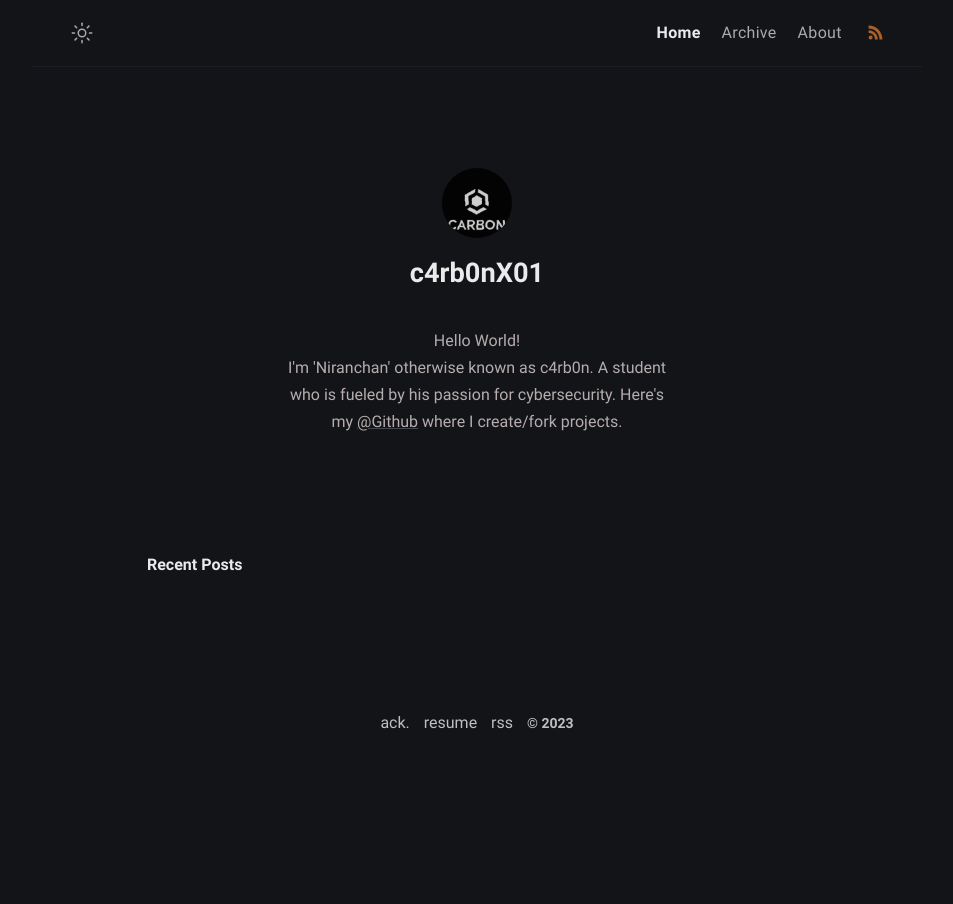
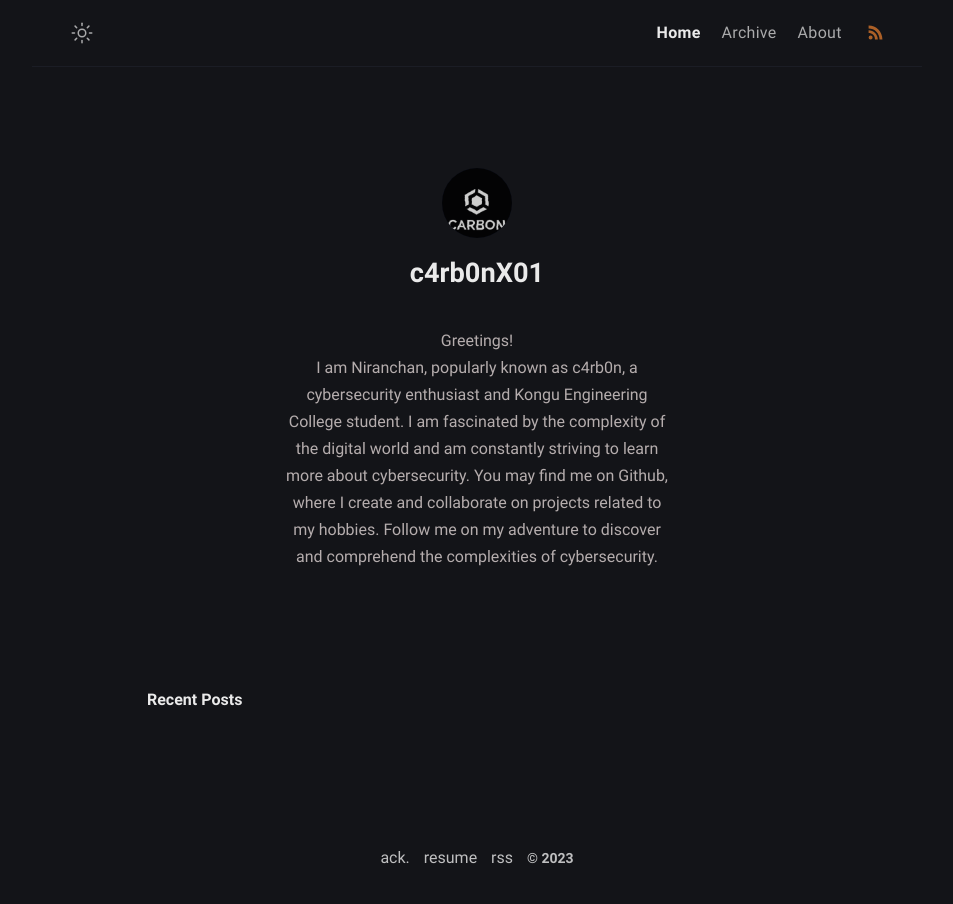
Before and after one commit to c4rb0nX01/c4rb0n.github.io, a Jekyll site: the page built from index.md, in a window 1280 px wide. Shown: the whole page, without its empty margins (163-1116 px from the left). Built offline with Jekyll 4.4.1, drawn with Linux system fonts in a browser that asks for light colours.

Commit message:
Update _config.yml

```diff
--- a/_config.yml
+++ b/_config.yml
@@ -1,8 +1,7 @@
 # Site settings
 title: c4rb0n
 description: >- # site description
-  I'm 'Niranchan' otherwise known as c4rb0n. A student who is fueled by his passion for cybersecurity.
-  Here's my <a href="https://github.com/c4rb0nX01/" target="_blank" rel="noopener">@Github</a> where I create/fork projects.
+  A student who is fueled by his passion for cybersecurity.
 lang: en-US # default lang
 timezone: Asia/kolkata # set your timezone
 image: assets/img/ogp.png # This image used for Open Graph more info https://ogp.me/
@@ -13,11 +12,10 @@ mode: dark # default theme "dark" | "light"
 author:
   name: c4rb0nX01 # author name
   bio: >- # tell to the world
-    <br>Hello World!<br/>
-    I'm 'Niranchan' otherwise known as c4rb0n. A student who is fueled by his passion for cybersecurity.
-    Here's my <a href="https://github.com/c4rb0nX1/" target="_blank" rel="noopener">@Github</a> where I create/fork projects.
+    <br>Greetings!<br/>
+    I am Niranchan, popularly known as c4rb0n, a cybersecurity enthusiast and Kongu Engineering College student. I am fascinated by the complexity of the digital world and am constantly striving to learn more about cybersecurity. You may find me on Github, where I create and collaborate on projects related to my hobbies. Follow me on my adventure to discover and comprehend the complexities of cybersecurity.
   username: c4rb0n # general username
-  github: c4rb0nX01 # github username
+  github: c4rb0nX1 # github username
   twitter: to be added # twitter username
   facebook: not found # facebook username
   email: c4rb0n.exe@email.com # email adress
```
